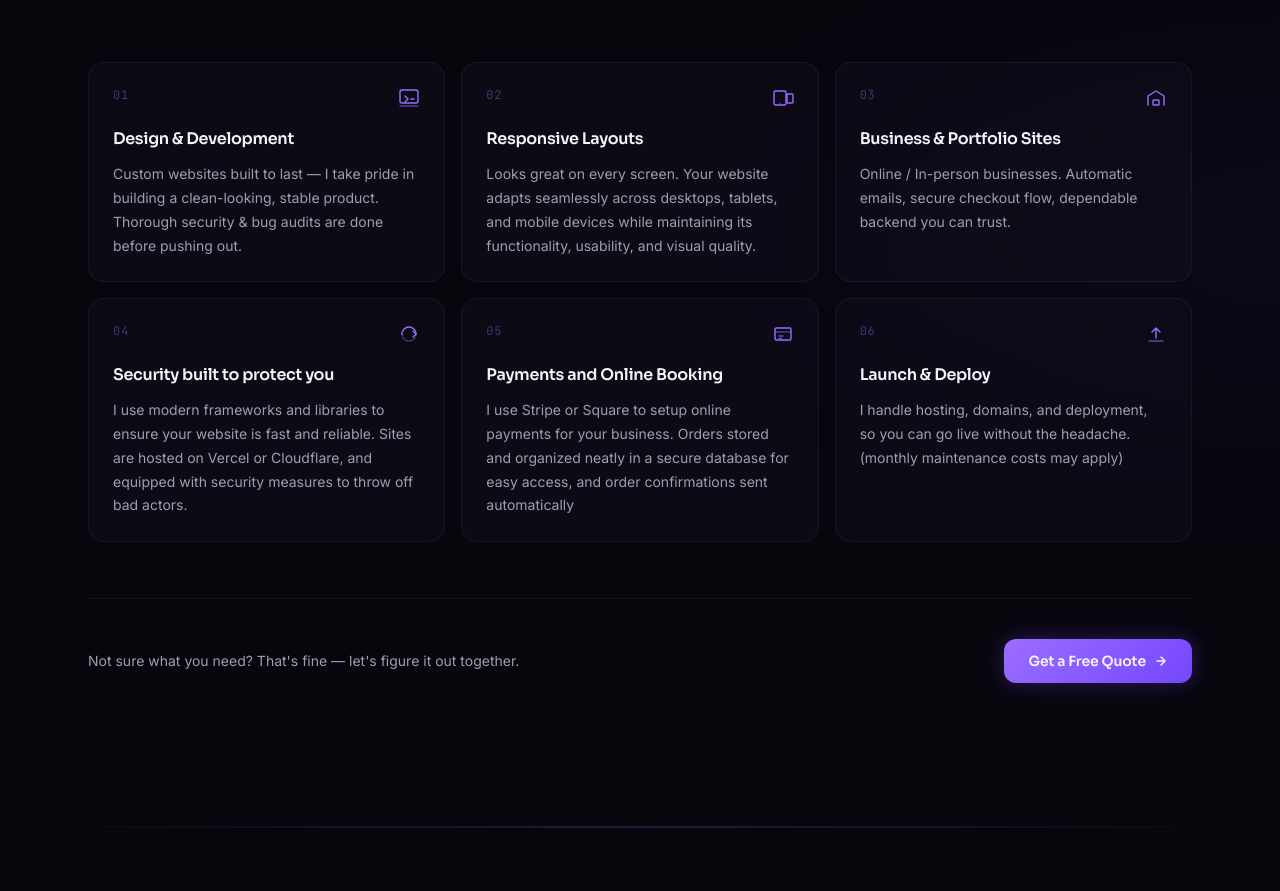
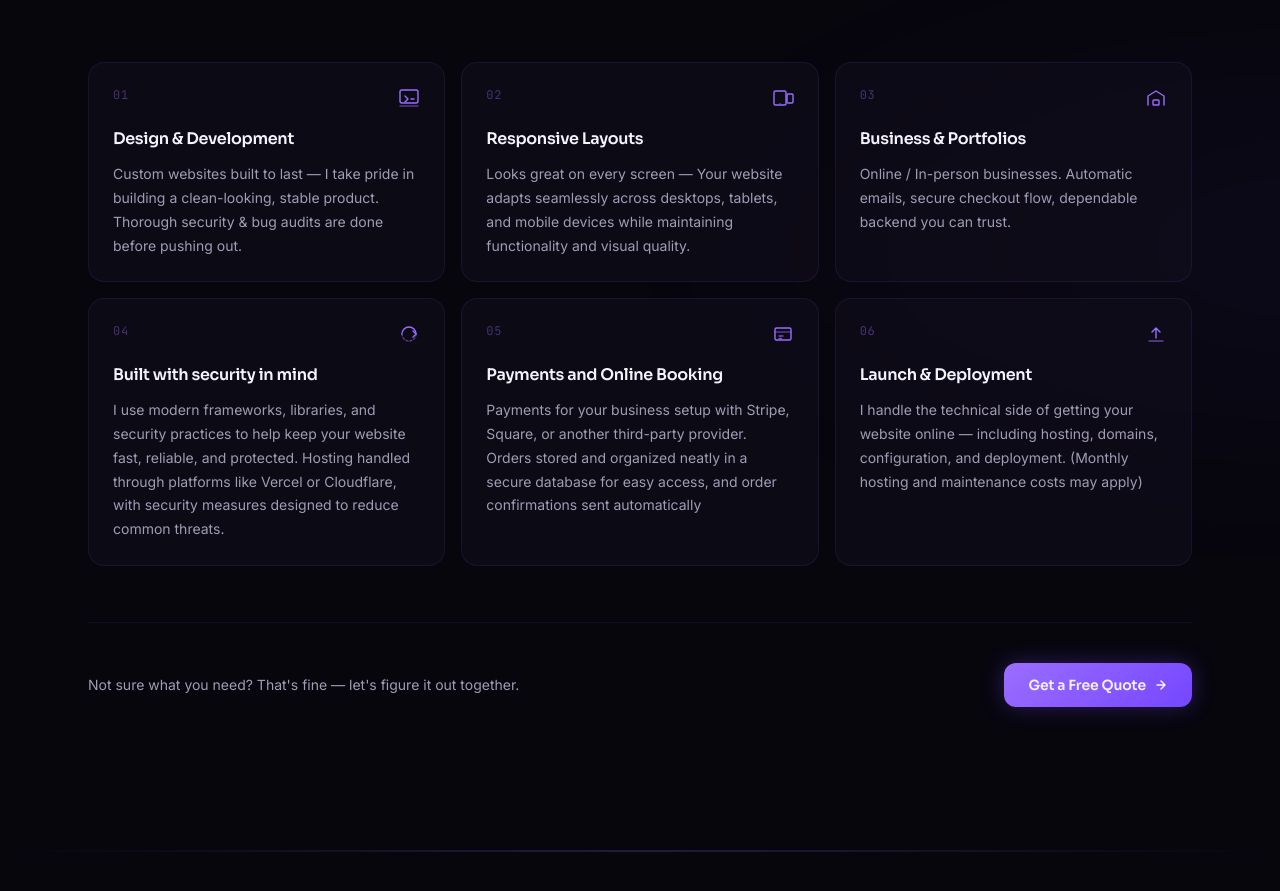
Before and after one commit to doptt/kodachidev, a React (Vite) app: page / in a window 1280 px wide. Shown: the part 2000-2891 px from the top of the page. Built offline with nearby package versions, Linux system fonts and the light colour scheme; the HTML template or start-up script is replaced by a standard one.

Commit message:
Update Services.tsx

```diff
--- a/src/components/Services.tsx
+++ b/src/components/Services.tsx
@@ -16,7 +16,7 @@ const services = [
   {
     num: '02',
     title: 'Responsive Layouts',
-    desc: 'Looks great on every screen.\nYour website adapts seamlessly across desktops, tablets, and mobile devices while maintaining its functionality, usability, and visual quality.',
+    desc: 'Looks great on every screen — Your website adapts seamlessly across desktops, tablets, and mobile devices while maintaining functionality and visual quality.',
     icon: (
       <svg width="22" height="22" viewBox="0 0 22 22" fill="none">
         <rect x="2" y="4" width="12" height="14" rx="1.5" stroke="currentColor" strokeWidth="1.4" />
@@ -27,7 +27,7 @@ const services = [
   },
   {
     num: '03',
-    title: 'Business & Portfolio Sites',
+    title: 'Business & Portfolios',
     desc: 'Online / In-person businesses. Automatic emails, secure checkout flow, dependable backend you can trust.',
     icon: (
       <svg width="22" height="22" viewBox="0 0 22 22" fill="none">
@@ -38,8 +38,8 @@ const services = [
   },
   {
     num: '04',
-    title: 'Security built to protect you',
-    desc: 'I use modern frameworks and libraries to ensure your website is fast and reliable. Sites are hosted on Vercel or Cloudflare, and equipped with security measures to throw off bad actors.',
+    title: 'Built with security in mind',
+    desc: 'I use modern frameworks, libraries, and security practices to help keep your website fast, reliable, and protected. Hosting handled through platforms like Vercel or Cloudflare, with security measures designed to reduce common threats.',
     icon: (
       <svg width="22" height="22" viewBox="0 0 22 22" fill="none">
         <path d="M4 11a7 7 0 0114 0" stroke="currentColor" strokeWidth="1.4" strokeLinecap="round" />
@@ -51,7 +51,7 @@ const services = [
   {
     num: '05',
     title: 'Payments and Online Booking',
-    desc: 'I use Stripe or Square to setup online payments for your business. Orders stored and organized neatly in a secure database for easy access, and order confirmations sent automatically',
+    desc: 'Payments for your business setup with Stripe, Square, or another third-party provider. Orders stored and organized neatly in a secure database for easy access, and order confirmations sent automatically',
     icon: (
       <svg width="22" height="22" viewBox="0 0 22 22" fill="none">
         <rect x="3" y="5" width="16" height="12" rx="1.5" stroke="currentColor" strokeWidth="1.4" />
@@ -62,8 +62,8 @@ const services = [
   },
   {
     num: '06',
-    title: 'Launch & Deploy',
-    desc: 'I handle hosting, domains, and deployment, so you can go live without the headache. (monthly maintenance costs may apply)',
+    title: 'Launch & Deployment',
+    desc: 'I handle the technical side of getting your website online — including hosting, domains, configuration, and deployment. (Monthly hosting and maintenance costs may apply)',
     icon: (
       <svg width="22" height="22" viewBox="0 0 22 22" fill="none">
         <path d="M11 15V5M7 9l4-4 4 4" stroke="currentColor" strokeWidth="1.4" strokeLinecap="round" strokeLinejoin="round" />
```
